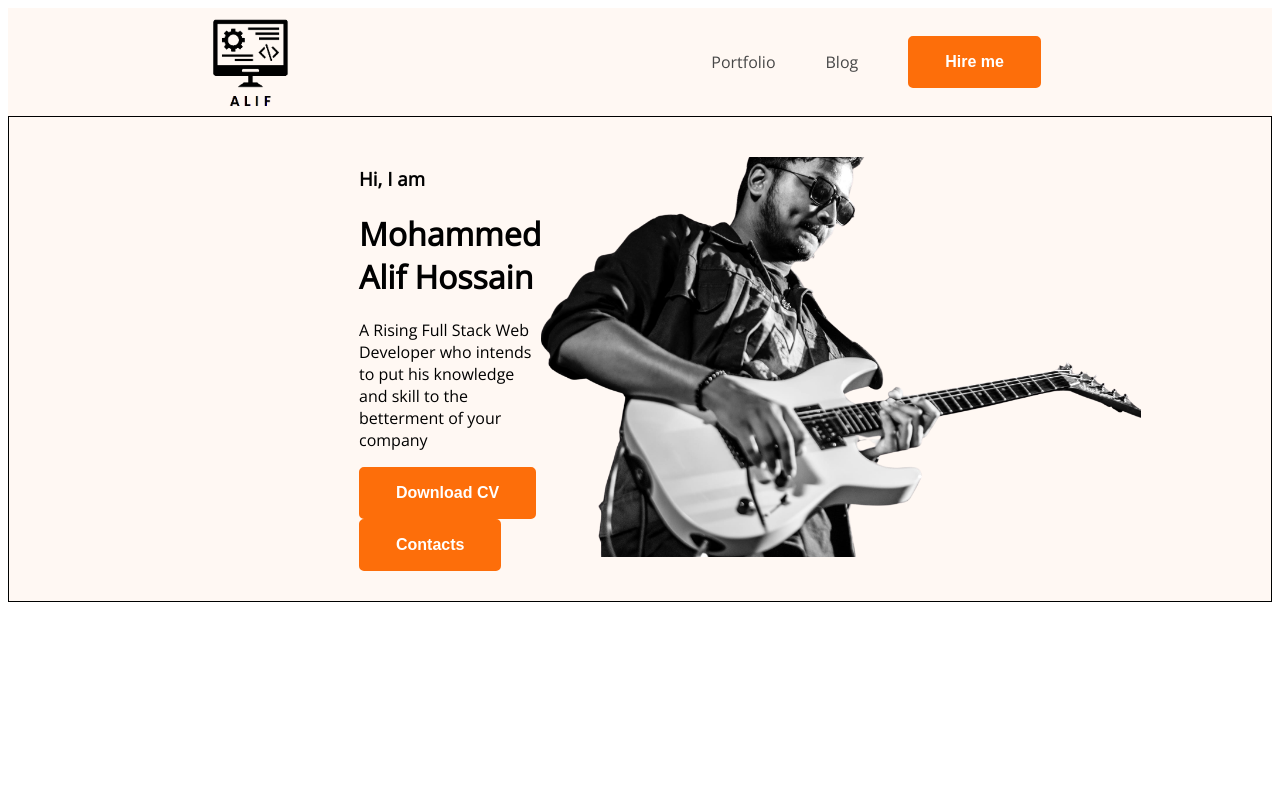
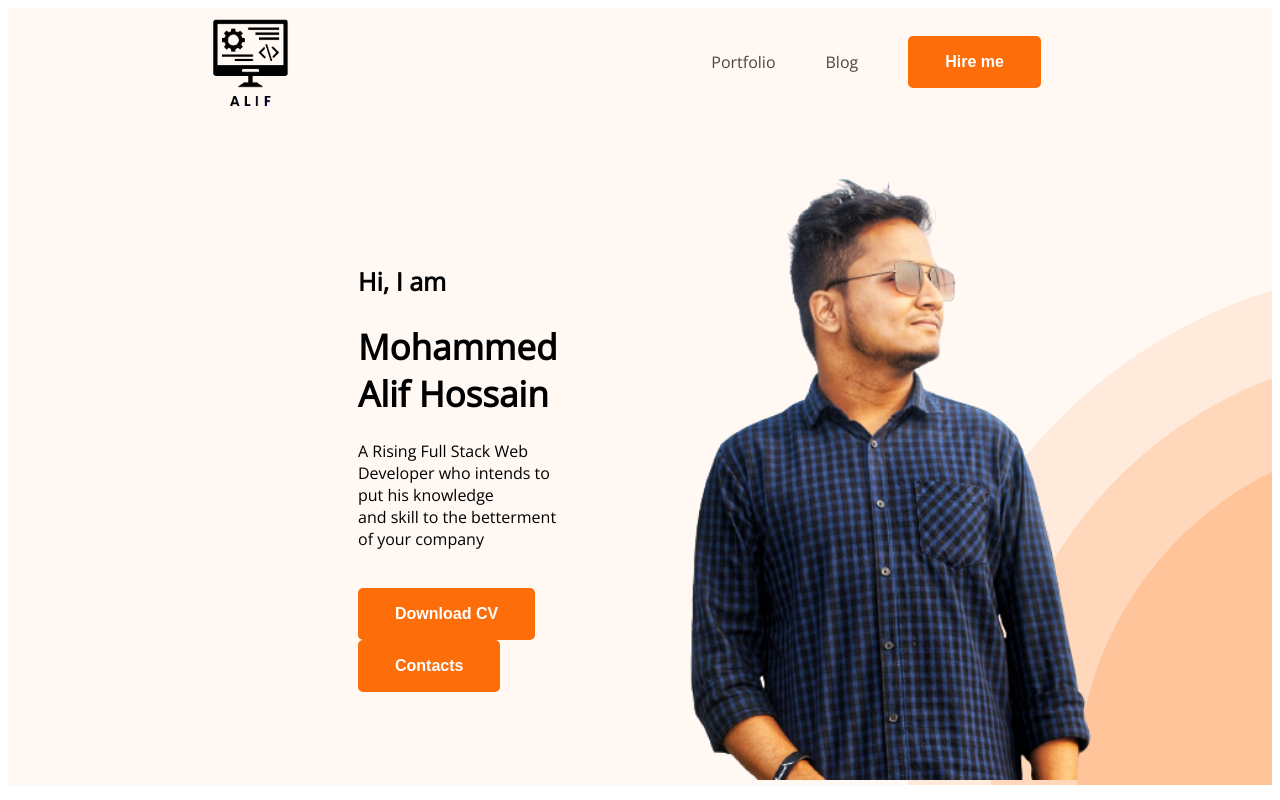
Before and after one commit to alifhossain07/Web-Developer-Portfolio, a plain HTML site: page index.html in a window 1280 px wide. Drawn offline with nearby package versions, Linux system fonts and the light colour scheme.

Commit message:
banner section

```diff
--- a/index.css
+++ b/index.css
@@ -39,13 +39,28 @@ nav a{
 .header-class
 {
     background-color: #FFF8F3;
+    background-image: url(images/header_bg.png);
+    background-repeat: no-repeat;
+    background-position: 900px bottom;
+
 }
 /* Banner Related styles*/
 .banner
 {
-   padding: 30px 280px 30px 350px;
-   border: 1px solid black;
+   padding: 30px 280px 0px 350px;
+
    display: flex;
    justify-content:space-around;
    align-items: center;
 }
+.banner p{
+    font-size: 16px;
+}
+.banner-greeting
+{
+    font-size: 25px;
+}
+.banner-title
+{
+    font-size: 35px;
+}
--- a/index.html
+++ b/index.html
@@ -22,17 +22,15 @@
         </nav>
 <!--Banner Section-->
     <div class="banner">
-
         <div class="banner-info">
             <h3 class="banner-greeting">Hi, I am</h3>
             <h1 class="banner-title">Mohammed Alif Hossain</h1>
-            <p>A Rising Full Stack Web Developer who intends to put his knowledge <br> and skill to the betterment of your company</p>
+            <p>A Rising Full Stack Web Developer who intends to put his knowledge <br> and skill to the betterment of your company</p> <br>
             <button class="btn-primary"> Download CV</button>
-           <button class="btn-primary">Contacts</button>
+            <button class="btn-primary">Contacts</button>
         </div>
-
         <div class="my-image">
-            <img src="images/myimage1.png" width="600px" alt="">
+            <img src="images/alifphoto2.png" width="600px" alt="">
         </div>
     </div>
     </header>
```
Also changed, not shown: images/852.JPG (added), images/alifphoto.png (added), images/alifphoto1.png (added), images/alifphoto2.png (added).
